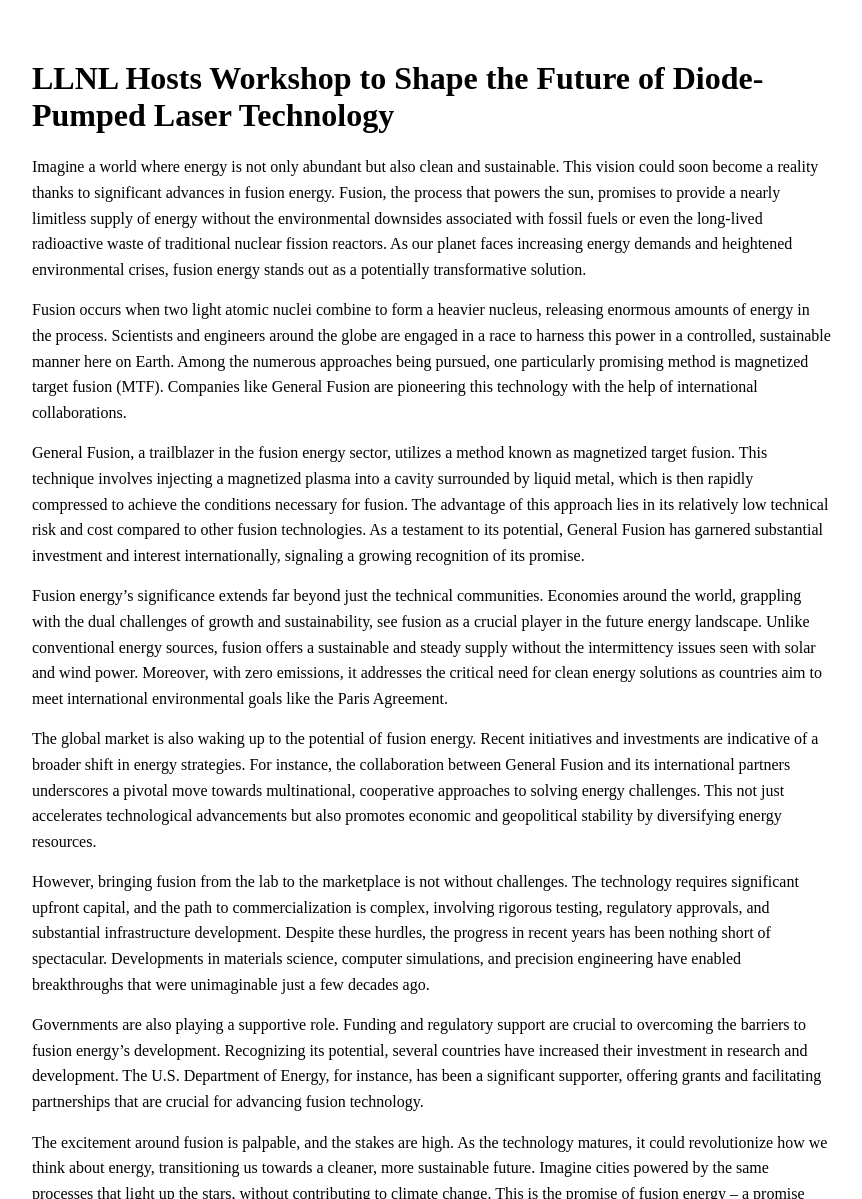
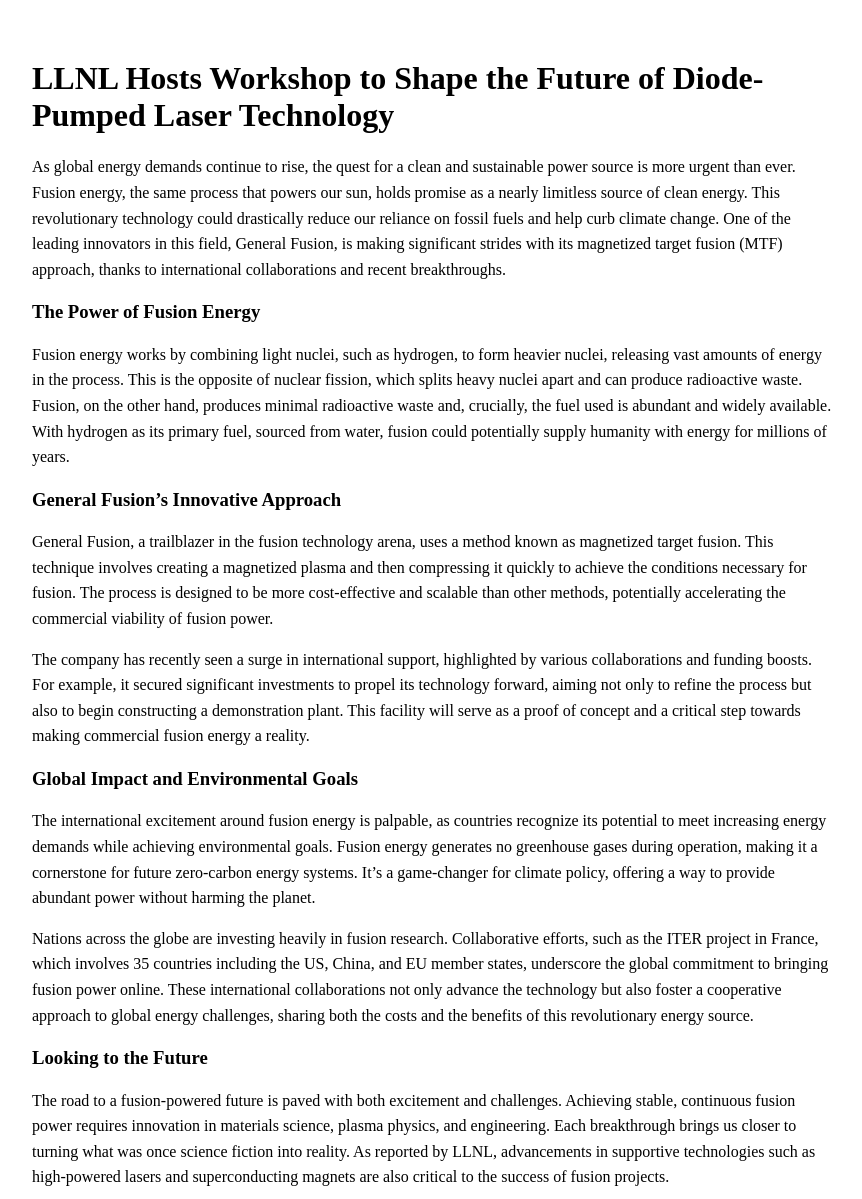
Before and after one commit to hyperpoint/hyperpoint.github.io, a Jekyll site: the page built from _posts/2025-05-20-40ed3765449f659ae77570ddcc343580-llnl-hosts-workshop-to-shape-the-future-of-diode-pumped-laser-technology.md, in a window 1280 px wide and 1400 px high. Shown: the part 201-1400 px from the top of the window, without its empty margins (208-1070 px from the left). Built offline with Jekyll 4.4.1, drawn with Linux system fonts in a browser that asks for light colours; some of the changed text lies outside the part shown.

Commit message:
Update blog post: LLNL Hosts Workshop to Shape the Future of Diode-Pumped Laser Technology

```diff
--- a/_posts/2025-05-20-40ed3765449f659ae77570ddcc343580-llnl-hosts-workshop-to-shape-the-future-of-diode-pumped-laser-technology.md
+++ b/_posts/2025-05-20-40ed3765449f659ae77570ddcc343580-llnl-hosts-workshop-to-shape-the-future-of-diode-pumped-laser-technology.md
@@ -12,20 +12,28 @@ link: "https://lasers.llnl.gov/news/llnl-hosts-workshop-shape-future-diode-pumpe
 citation: "LLNL, news"
 ---
 
-Imagine a world where energy is not only abundant but also clean and sustainable. This vision could soon become a reality thanks to significant advances in fusion energy. Fusion, the process that powers the sun, promises to provide a nearly limitless supply of energy without the environmental downsides associated with fossil fuels or even the long-lived radioactive waste of traditional nuclear fission reactors. As our planet faces increasing energy demands and heightened environmental crises, fusion energy stands out as a potentially transformative solution.
+As global energy demands continue to rise, the quest for a clean and sustainable power source is more urgent than ever. Fusion energy, the same process that powers our sun, holds promise as a nearly limitless source of clean energy. This revolutionary technology could drastically reduce our reliance on fossil fuels and help curb climate change. One of the leading innovators in this field, General Fusion, is making significant strides with its magnetized target fusion (MTF) approach, thanks to international collaborations and recent breakthroughs.
 
-Fusion occurs when two light atomic nuclei combine to form a heavier nucleus, releasing enormous amounts of energy in the process. Scientists and engineers around the globe are engaged in a race to harness this power in a controlled, sustainable manner here on Earth. Among the numerous approaches being pursued, one particularly promising method is magnetized target fusion (MTF). Companies like General Fusion are pioneering this technology with the help of international collaborations.
+### The Power of Fusion Energy
 
-General Fusion, a trailblazer in the fusion energy sector, utilizes a method known as magnetized target fusion. This technique involves injecting a magnetized plasma into a cavity surrounded by liquid metal, which is then rapidly compressed to achieve the conditions necessary for fusion. The advantage of this approach lies in its relatively low technical risk and cost compared to other fusion technologies. As a testament to its potential, General Fusion has garnered substantial investment and interest internationally, signaling a growing recognition of its promise.
+Fusion energy works by combining light nuclei, such as hydrogen, to form heavier nuclei, releasing vast amounts of energy in the process. This is the opposite of nuclear fission, which splits heavy nuclei apart and can produce radioactive waste. Fusion, on the other hand, produces minimal radioactive waste and, crucially, the fuel used is abundant and widely available. With hydrogen as its primary fuel, sourced from water, fusion could potentially supply humanity with energy for millions of years.
 
-Fusion energy's significance extends far beyond just the technical communities. Economies around the world, grappling with the dual challenges of growth and sustainability, see fusion as a crucial player in the future energy landscape. Unlike conventional energy sources, fusion offers a sustainable and steady supply without the intermittency issues seen with solar and wind power. Moreover, with zero emissions, it addresses the critical need for clean energy solutions as countries aim to meet international environmental goals like the Paris Agreement.
+### General Fusion's Innovative Approach
 
-The global market is also waking up to the potential of fusion energy. Recent initiatives and investments are indicative of a broader shift in energy strategies. For instance, the collaboration between General Fusion and its international partners underscores a pivotal move towards multinational, cooperative approaches to solving energy challenges. This not just accelerates technological advancements but also promotes economic and geopolitical stability by diversifying energy resources.
+General Fusion, a trailblazer in the fusion technology arena, uses a method known as magnetized target fusion. This technique involves creating a magnetized plasma and then compressing it quickly to achieve the conditions necessary for fusion. The process is designed to be more cost-effective and scalable than other methods, potentially accelerating the commercial viability of fusion power.
 
-However, bringing fusion from the lab to the marketplace is not without challenges. The technology requires significant upfront capital, and the path to commercialization is complex, involving rigorous testing, regulatory approvals, and substantial infrastructure development. Despite these hurdles, the progress in recent years has been nothing short of spectacular. Developments in materials science, computer simulations, and precision engineering have enabled breakthroughs that were unimaginable just a few decades ago.
+The company has recently seen a surge in international support, highlighted by various collaborations and funding boosts. For example, it secured significant investments to propel its technology forward, aiming not only to refine the process but also to begin constructing a demonstration plant. This facility will serve as a proof of concept and a critical step towards making commercial fusion energy a reality.
 
-Governments are also playing a supportive role. Funding and regulatory support are crucial to overcoming the barriers to fusion energy's development. Recognizing its potential, several countries have increased their investment in research and development. The U.S. Department of Energy, for instance, has been a significant supporter, offering grants and facilitating partnerships that are crucial for advancing fusion technology.
+### Global Impact and Environmental Goals
 
-The excitement around fusion is palpable, and the stakes are high. As the technology matures, it could revolutionize how we think about energy, transitioning us towards a cleaner, more sustainable future. Imagine cities powered by the same processes that light up the stars, without contributing to climate change. This is the promise of fusion energy – a promise that becomes more tangible with each scientific advancement.
+The international excitement around fusion energy is palpable, as countries recognize its potential to meet increasing energy demands while achieving environmental goals. Fusion energy generates no greenhouse gases during operation, making it a cornerstone for future zero-carbon energy systems. It's a game-changer for climate policy, offering a way to provide abundant power without harming the planet.
 
-In conclusion, while the road to commercial fusion energy is still fraught with challenges, the ongoing efforts and breakthroughs provide substantial hope. With continued support and collaboration at both national and international levels, fusion energy's potential to provide a sustainable solution to the world’s increasing energy needs could soon move from potential to reality.
+Nations across the globe are investing heavily in fusion research. Collaborative efforts, such as the ITER project in France, which involves 35 countries including the US, China, and EU member states, underscore the global commitment to bringing fusion power online. These international collaborations not only advance the technology but also foster a cooperative approach to global energy challenges, sharing both the costs and the benefits of this revolutionary energy source.
+
+### Looking to the Future
+
+The road to a fusion-powered future is paved with both excitement and challenges. Achieving stable, continuous fusion power requires innovation in materials science, plasma physics, and engineering. Each breakthrough brings us closer to turning what was once science fiction into reality. As reported by LLNL, advancements in supportive technologies such as high-powered lasers and superconducting magnets are also critical to the success of fusion projects.
+
+Optimism is high among scientists and engineers, as ongoing research points to viable solutions for remaining hurdles. With sustained funding and international cooperation, the first fusion plants could begin contributing to the global energy grid within the next few decades, marking a significant milestone in the quest for a clean and sustainable global energy source.
+
+In conclusion, as fusion technology continues to advance, the dream of harnessing the power of the stars for a cleaner planet becomes ever more attainable. Companies like General Fusion are at the forefront of making this technology accessible, while international efforts are ensuring that the benefits of fusion energy will be shared globally. The future of energy is bright, and fusion is its shining star.
```
Also changed, not shown: other parts of _posts/2025-05-20-40ed3765449f659ae77570ddcc343580-llnl-hosts-workshop-to-shape-the-future-of-diode-pumped-laser-technology.md (+1 -1 lines).
